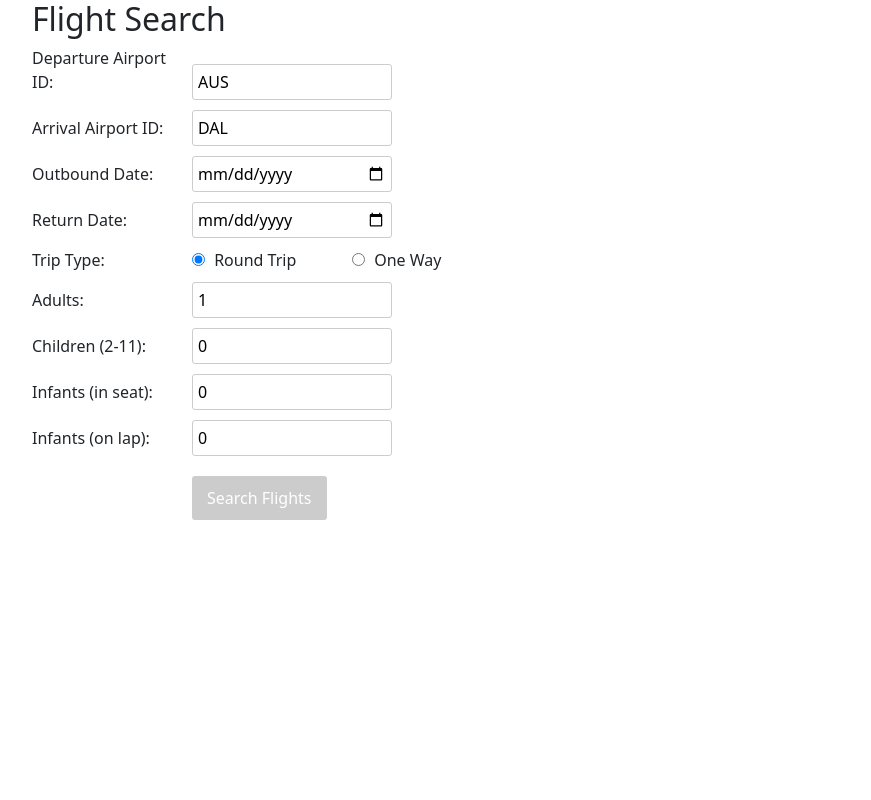
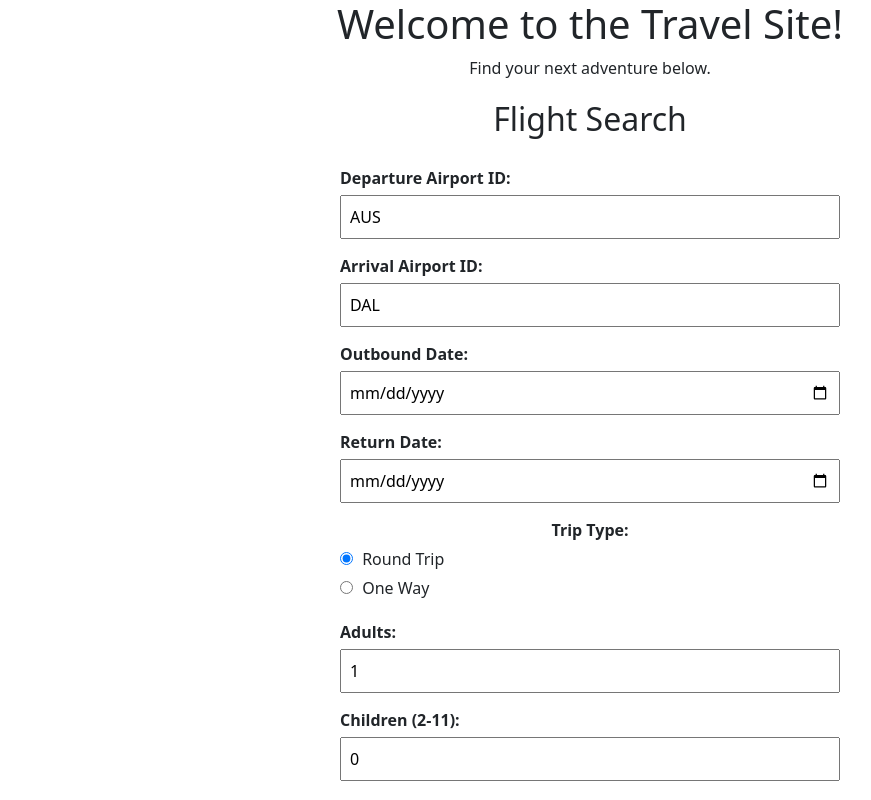
Before and after one commit to zacarmack21/travelSite, an Angular app in the folder ClientApp/: page / in a window 1280 px wide. Shown: the top 800 px of the page, without its empty margins (50-921 px from the left). Built offline with nearby package versions, Linux system fonts and the light colour scheme.

Commit message:
Fix mismatch + styling

```diff
--- a/ClientApp/src/app/userinfo/userinfo.component.css
+++ b/ClientApp/src/app/userinfo/userinfo.component.css
@@ -1,50 +1,184 @@
-form div {
-  margin-bottom: 10px;
+.welcome-container {
+  text-align: center;
+  margin-bottom: 20px;
 }
 
-label {
-  display: inline-block;
-  width: 150px;
-  margin-right: 10px;
+.content-container {
+  display: flex;
+  flex-direction: column;
+  align-items: center; /* Center horizontally */
+  justify-content: center; /* Center vertically (optional, depends on desired layout) */
+  text-align: center; /* Center text within the container */
+  width: 100%; /* Or a specific width if desired */
+  margin-bottom: 50px; /* Add buffer at the bottom */
 }
 
-input[type="text"],
-input[type="date"],
-input[type="number"] {
-  padding: 5px;
-  border: 1px solid #ccc;
-  border-radius: 3px;
-  width: 200px;
+/* Optional: Style the form for better presentation within the centered container */
+form {
+  display: flex;
+  flex-direction: column;
+  align-items: stretch; /* Make form elements take available width */
+  max-width: 500px; /* Limit form width for better readability */
+  width: 90%; /* Responsive width */
+  margin-top: 20px;
 }
 
-input.ng-invalid.ng-touched {
-  border-color: red;
+form div {
+  margin-bottom: 15px;
+  display: flex;
+  flex-direction: column; /* Stack label and input vertically */
+  align-items: flex-start; /* Align items to the start */
 }
 
+form label {
+  margin-bottom: 5px;
+  font-weight: bold;
+}
+
+form input[type="text"],
+form input[type="date"],
+form input[type="number"] {
+  width: 100%; /* Make inputs fill their container */
+  padding: 8px;
+  box-sizing: border-box; /* Include padding in width calculation */
+}
+
+form button {
+  padding: 10px 15px;
+  cursor: pointer;
+  margin-top: 10px;
+}
+
+.loading-indicator,
+.error-message {
+  margin-top: 20px;
+  text-align: center;
+}
+
+.error-message {
+  color: red;
+}
+
+/* Adjustments for radio buttons */
+form div label input[type="radio"] {
+  margin-right: 5px;
+}
+
+form div label:has(input[type="radio"]) {
+  display: inline-block; /* Keep radio labels inline */
+  margin-right: 15px;
+  font-weight: normal; /* Remove bold from radio labels if preferred */
+}
+
+/* Center radio button group label */
+form div:has(input[type="radio"]) > label:first-child {
+   width: 100%; /* Ensure the 'Trip Type:' label is treated like others */
+   margin-bottom: 5px; /* Add some space below the main label */
+   font-weight: bold;
+}
+
+/* Container for the radio buttons themselves */
+form div:has(input[type="radio"]) > div {
+    display: flex;
+    justify-content: center; /* Center the radio buttons horizontally */
+    width: 100%;
+    margin-top: 5px; /* Optional spacing */
+}
+
+/* Style validation messages */
 small {
   color: red;
-  display: block;
-  margin-left: 160px; /* Align with input fields */
+  font-size: 0.8em;
+  margin-top: 4px;
+}
+
+/* Flight Results Styling */
+.results-container {
+  width: 90%; /* Match form width or adjust as needed */
+  max-width: 800px; /* Wider max-width for results */
+  margin-top: 30px;
+  text-align: left; /* Align results text to left */
+}
+
+.flight-list {
+  list-style: none;
+  padding: 0;
+}
+
+.flight-option {
+  border: 1px solid #eee;
+  border-radius: 5px;
+  margin-bottom: 20px;
+  padding: 15px;
+  background-color: #f9f9f9;
+}
+
+.flight-summary {
+  display: flex;
+  align-items: center;
+  margin-bottom: 10px;
+  font-weight: bold;
+}
+
+.airline-logo {
+  width: 30px;
+  height: 30px;
+  margin-right: 10px;
+  vertical-align: middle;
+}
+
+.segment-list {
+  list-style: none;
+  padding-left: 20px; /* Indent segments */
+  margin-top: 10px;
+}
+
+.flight-segment {
+  margin-bottom: 15px;
+  padding-left: 15px;
+  border-left: 2px solid #007bff;
+}
+
+.segment-details div {
+  font-size: 0.9em;
+  color: #555;
+  margin-top: 5px;
+}
+
+.segment-extensions {
+  margin-top: 5px;
+}
+
+.segment-extensions small,
+.flight-extensions small,
+.carbon-emissions small {
+  display: block; /* Each extension/note on a new line */
+  font-size: 0.8em;
+  color: #777;
   margin-top: 3px;
 }
 
-button {
-  padding: 10px 15px;
-  background-color: #007bff;
-  color: white;
-  border: none;
-  border-radius: 3px;
-  cursor: pointer;
+.flight-extensions,
+.carbon-emissions {
   margin-top: 10px;
-  margin-left: 160px; /* Align with input fields */
+  padding-top: 10px;
+  border-top: 1px dashed #ccc;
+  font-size: 0.9em;
 }
 
-button:disabled {
-  background-color: #cccccc;
-  cursor: not-allowed;
+.layover-info {
+  font-style: italic;
+  color: #666;
+  margin: 10px 0 10px 15px; /* Indent similar to segments */
+  padding-left: 15px;
+  border-left: 2px solid #ffc107; /* Different color for layovers */
 }
 
-/* Style radio buttons */
-label input[type="radio"] {
-  margin-right: 5px;
+/* Price Insights Styling */
+.results-container h4 + p {
+  margin-top: 5px;
 }
+
+.results-container p {
+   margin-bottom: 5px;
+}
--- a/ClientApp/src/app/userinfo/userinfo.component.html
+++ b/ClientApp/src/app/userinfo/userinfo.component.html
@@ -1,3 +1,9 @@
+<div class="welcome-container">
+  <h1>Welcome to the Travel Site!</h1>
+  <p>Find your next adventure below.</p>
+</div>
+
+<div class="content-container">
   <h2>Flight Search</h2>
 
   <form [formGroup]="flightSearchForm" (ngSubmit)="onSubmit()" novalidate>
@@ -96,49 +102,123 @@
   </div>
 
   <!-- Results Display -->
-<div *ngIf="flightResults && !isLoading">
+  <div *ngIf="flightResults && !isLoading" class="results-container">
     <h3>Search Results</h3>
 
     <div *ngIf="flightResults.error_message">
       <p class="error-message">Error from API: {{ flightResults.error_message }}</p>
     </div>
 
-  <div *ngIf="!flightResults.best_flights && !flightResults.other_flights && !flightResults.error_message">
+    <!-- Check if flightResults and necessary arrays exist before accessing length -->
+    <div *ngIf="!(flightResults.best_flights?.length || flightResults.other_flights?.length) && !flightResults.error_message">
       <p>No flights found for your criteria.</p>
     </div>
 
-  <!-- Display Best Flights -->
-  <div *ngIf="flightResults.best_flights && flightResults.best_flights.length > 0">
+    <!-- Display Best Flights (Ensure flightResults.best_flights exists) -->
+    <div *ngIf="flightResults.best_flights?.length">
       <h4>Best Flights</h4>
-    <ul>
-      <li *ngFor="let flight of flightResults.best_flights">
-        Price: {{ flight.price | currency }} ({{ flight.type }}) - Total Duration: {{ flight.total_duration }} minutes
-        <!-- Add more details as needed -->
-         <ul>
-          <li *ngFor="let segment of flight.flights">
-            {{ segment.airline }} ({{ segment.flight_number }}) : {{ segment.departure_airport.id }} -> {{ segment.arrival_airport.id }}
+      <ul class="flight-list">
+        <!-- Use flight.airline_logo directly -->
+        <li *ngFor="let flight of flightResults.best_flights" class="flight-option">
+          <div class="flight-summary">
+            <!-- Optional chaining for logo needed as it's optional in the interface -->
+            <img *ngIf="flight.airline_logo" [src]="flight.airline_logo" alt="{{ flight.flights[0].airline }} logo" class="airline-logo">
+            <span *ngIf="!flight.airline_logo">{{ flight.flights[0].airline }}</span> <!-- Show airline name if no logo -->
+            <span>{{ flight.price | currency }} ({{ flight.type }}) - Total Duration: {{ flight.total_duration }} min</span>
+          </div>
+
+          <ul class="segment-list">
+             <!-- Use segment.airplane directly -->
+            <li *ngFor="let segment of flight.flights; let i = index" class="flight-segment">
+              <div class="segment-details">
+                <strong>{{ segment.airline }} {{ segment.flight_number }}</strong> <span *ngIf="segment.airplane">({{ segment.airplane }})</span>
+                <div>
+                  {{ segment.departure_airport.id }} ({{ segment.departure_airport.time | date:'shortTime' }}) -> {{ segment.arrival_airport.id }} ({{ segment.arrival_airport.time | date:'shortTime' }})
+                  <br>Duration: {{ segment.duration }} min | {{ segment.travel_class }}
+                  <span *ngIf="segment.legroom"> | Legroom: {{ segment.legroom }}</span>
+                  <span *ngIf="segment.often_delayed_by_over_30_min" class="delay-warning"> (Often delayed > 30 min)</span>
+                </div>
+                 <!-- Use segment.extensions directly -->
+                <div *ngIf="segment.extensions?.length" class="segment-extensions">
+                  <small *ngFor="let ext of segment.extensions">{{ ext }}</small>
+                </div>
+              </div>
             </li>
           </ul>
+          <!-- Use flight.extensions directly -->
+          <div *ngIf="flight.extensions?.length" class="flight-extensions">
+             <strong>Notes:</strong> <small *ngFor="let ext of flight.extensions; let isLast = last">{{ ext }}{{ !isLast ? ', ' : '' }}</small>
+          </div>
+           <!-- Use flight.carbon_emissions directly -->
+           <div *ngIf="flight.carbon_emissions" class="carbon-emissions">
+             <small>Carbon Emissions: {{ flight.carbon_emissions.this_flight / 1000 }} kg
+               <span *ngIf="flight.carbon_emissions.difference_percent !== undefined">({{ flight.carbon_emissions.difference_percent > 0 ? '+' : '' }}{{flight.carbon_emissions.difference_percent }}% vs typical)</span>
+            </small>
+           </div>
         </li>
       </ul>
     </div>
 
-  <!-- Optionally display Other Flights -->
-  <div *ngIf="flightResults.other_flights && flightResults.other_flights.length > 0">
+    <!-- Optionally display Other Flights (Ensure flightResults.other_flights exists) -->
+     <div *ngIf="flightResults.other_flights?.length">
         <h4>Other Flights</h4>
-    <ul>
-      <li *ngFor="let flight of flightResults.other_flights">
-         Price: {{ flight.price | currency }} ({{ flight.type }}) - Total Duration: {{ flight.total_duration }} minutes
-        <!-- Add more details as needed -->
+        <ul class="flight-list">
+          <!-- Use flight.airline_logo directly -->
+          <li *ngFor="let flight of flightResults.other_flights" class="flight-option">
+            <div class="flight-summary">
+              <!-- Optional chaining for logo needed -->
+              <img *ngIf="flight.airline_logo" [src]="flight.airline_logo" alt="{{ flight.flights[0].airline }} logo" class="airline-logo">
+               <span *ngIf="!flight.airline_logo">{{ flight.flights[0].airline }}</span> <!-- Show airline name if no logo -->
+              <span>{{ flight.price | currency }} ({{ flight.type }}) - Total Duration: {{ flight.total_duration }} min</span>
+            </div>
+
+            <ul class="segment-list">
+              <ng-container *ngFor="let segment of flight.flights; let i = index">
+                 <!-- Use segment.airplane directly -->
+                <li class="flight-segment">
+                   <div class="segment-details">
+                    <strong>{{ segment.airline }} {{ segment.flight_number }}</strong> <span *ngIf="segment.airplane">({{ segment.airplane }})</span>
+                    <div>
+                      {{ segment.departure_airport.id }} ({{ segment.departure_airport.time | date:'shortTime' }}) -> {{ segment.arrival_airport.id }} ({{ segment.arrival_airport.time | date:'shortTime' }})
+                      <br>Duration: {{ segment.duration }} min | {{ segment.travel_class }}
+                      <span *ngIf="segment.legroom"> | Legroom: {{ segment.legroom }}</span>
+                      <span *ngIf="segment.often_delayed_by_over_30_min" class="delay-warning"> (Often delayed > 30 min)</span>
+                    </div>
+                     <!-- Use segment.extensions directly -->
+                     <div *ngIf="segment.extensions?.length" class="segment-extensions">
+                       <small *ngFor="let ext of segment.extensions">{{ ext }}</small>
+                     </div>
+                  </div>
+                </li>
+                <!-- Display Layover Information -->
+                <li *ngIf="flight.layovers && flight.layovers[i]" class="layover-info">
+                    Layover at {{ flight.layovers[i].name }} ({{ flight.layovers[i].id }}) for {{ flight.layovers[i].duration }} min
+                </li>
+              </ng-container>
+            </ul>
+            <!-- Use flight.extensions directly -->
+             <div *ngIf="flight.extensions?.length" class="flight-extensions">
+               <strong>Notes:</strong> <small *ngFor="let ext of flight.extensions; let isLast = last">{{ ext }}{{ !isLast ? ', ' : '' }}</small>
+             </div>
+              <!-- Use flight.carbon_emissions directly -->
+              <div *ngIf="flight.carbon_emissions" class="carbon-emissions">
+                 <small>Carbon Emissions: {{ flight.carbon_emissions.this_flight / 1000 }} kg
+                   <span *ngIf="flight.carbon_emissions.difference_percent !== undefined">({{ flight.carbon_emissions.difference_percent > 0 ? '+' : '' }}{{flight.carbon_emissions.difference_percent }}% vs typical)</span>
+                </small>
+              </div>
           </li>
         </ul>
       </div>
 
-  <!-- Optionally display Price Insights -->
+    <!-- Optionally display Price Insights (Ensure flightResults.price_insights exists) -->
     <div *ngIf="flightResults.price_insights">
       <h4>Price Insights</h4>
-    <!-- Display price insights details -->
-    <p>Typical price: {{ flightResults.price_insights.lowest_price | currency }} - {{ flightResults.price_insights.price_level }}</p>
+      <!-- Check typical_price_range existence -->
+      <p *ngIf="flightResults.price_insights.typical_price_range">Typical price for these dates: {{ flightResults.price_insights.typical_price_range[0] | currency }} - {{ flightResults.price_insights.typical_price_range[1] | currency }}</p>
+      <!-- Check price_level existence -->
+      <p *ngIf="flightResults.price_insights.price_level">Current lowest price is {{ flightResults.price_insights.price_level }}.</p>
+      <p *ngIf="!flightResults.price_insights.price_level">Lowest Price Found: {{ flightResults.price_insights.lowest_price | currency }} </p>
     </div>
 
   </div>
+</div>
```
Also changed, not shown: ClientApp/src/app/models/flight-option.model.ts (+11 -2 lines), ClientApp/src/app/models/flight-segment.model.ts (+5 -2 lines). Lines whose indentation alone changed are shown as unchanged.
